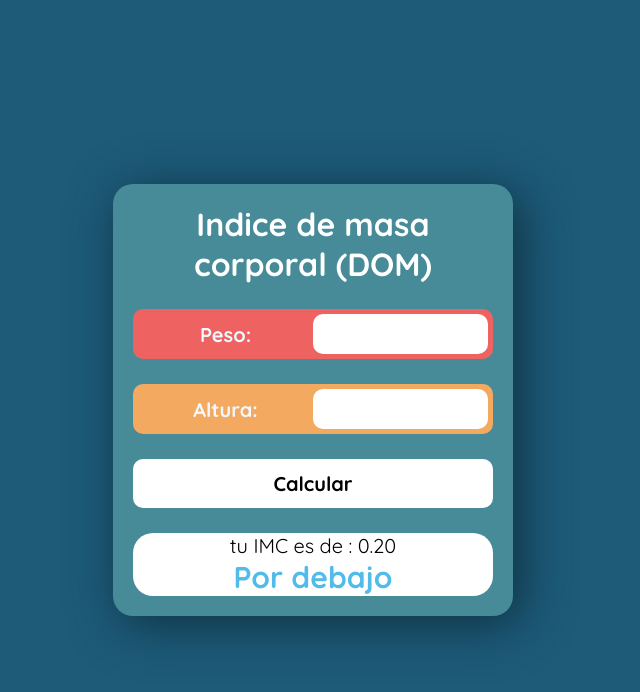
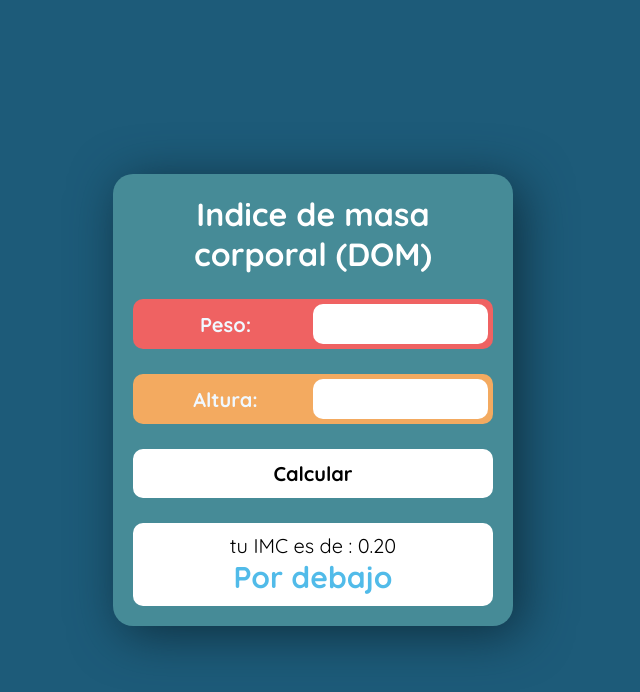
Before and after one commit to AlejoFangamer/desarrollo-web, a plain HTML site: page 04-frontend/DOM/Ejercicio 5/index.html in a window 1280 px wide. Both pictures are taken after typing "5", "5" into the empty fields and a click on the button "Calcular". Shown: the whole page, without its empty margins (327-967 px from the left). Drawn offline with Linux system fonts and the light colour scheme.

Commit message:
Pequeño cambio en css de actividad 5

```diff
--- a/04-frontend/DOM/Ejercicio 5/style.css
+++ b/04-frontend/DOM/Ejercicio 5/style.css
@@ -95,7 +95,8 @@ h1 {
   background-color: white;
   margin-top: 25px;
   font-size: 20px;
-  border-radius: 20px;
+  border-radius: 10px;
+  padding: 10px;
 }
 
 .oculto {
```
